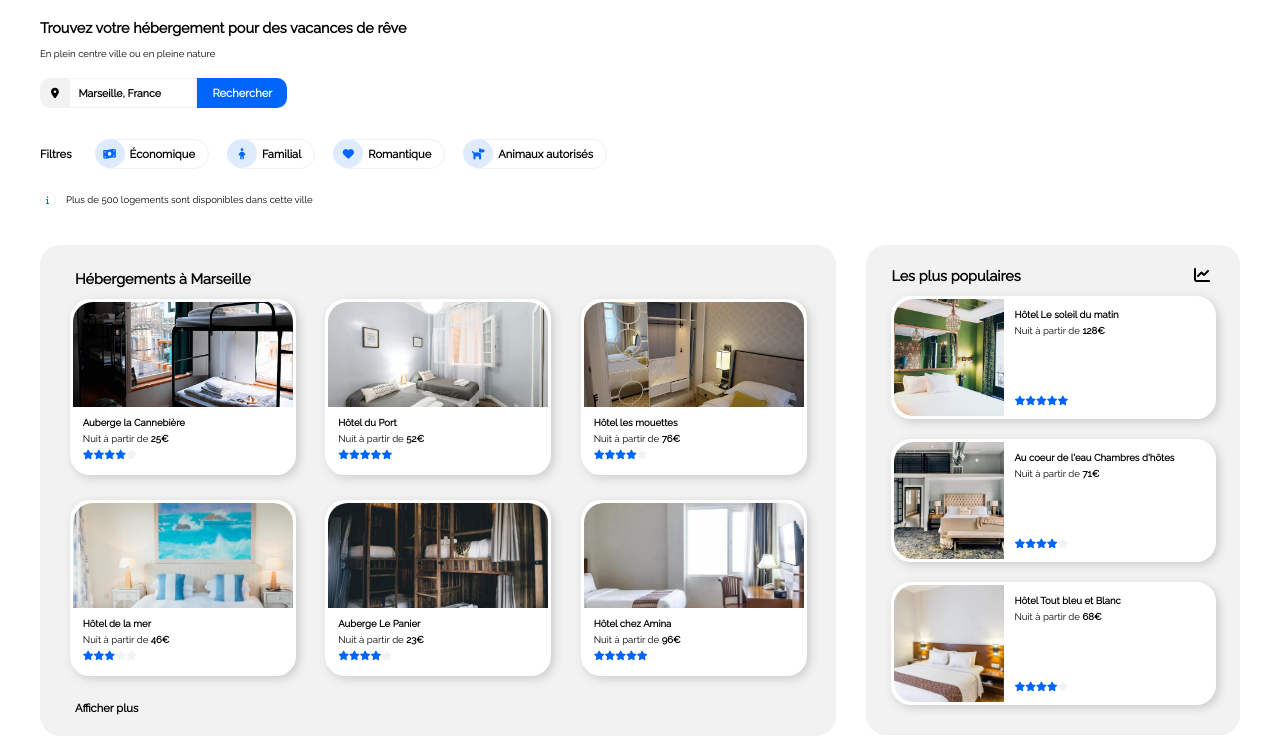
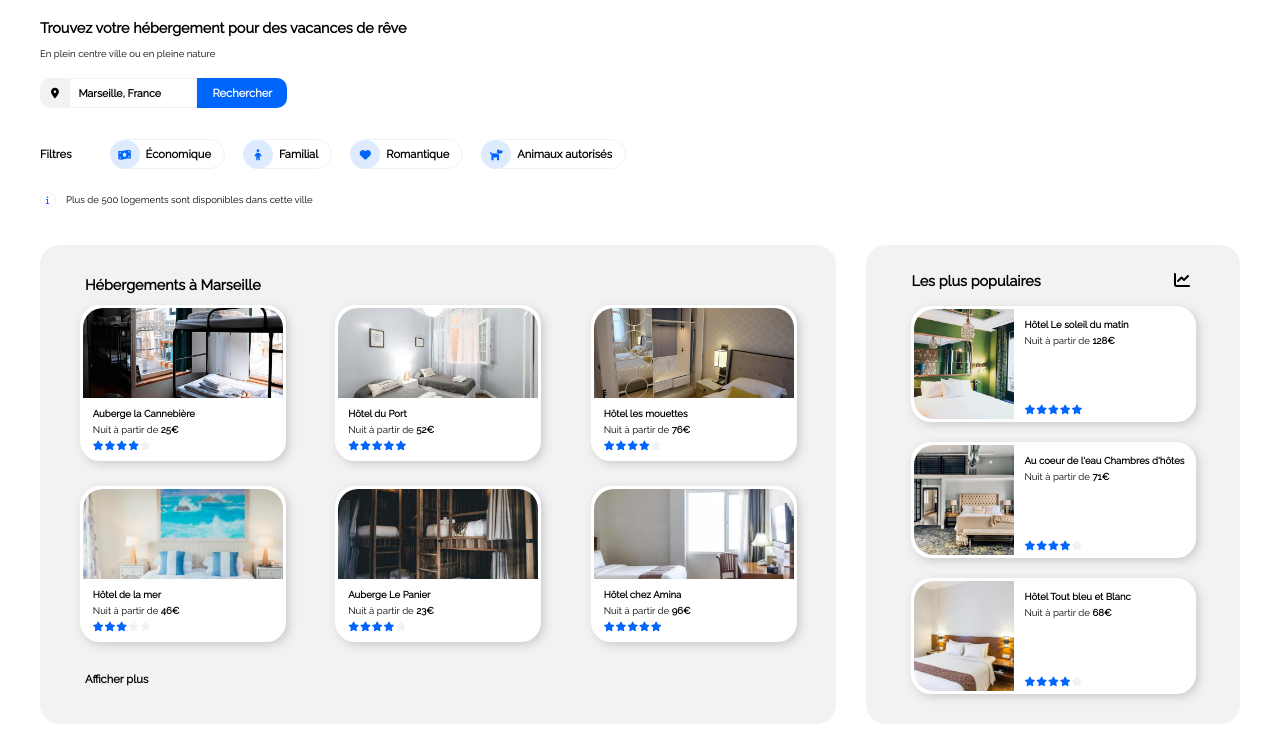
Before and after one commit to giselleLzo/GiselleLazo_2_01032021, a plain HTML site: page index.html in a window 1280 px wide. Shown: the part 63-800 px from the top of the page. Drawn offline with Linux system fonts and the light colour scheme.

Commit message:
Formatted code

```diff
--- a/css/style.css
+++ b/css/style.css
@@ -1,14 +1,10 @@
 body {
   font-family: "Raleway", sans-serif;
-  margin: 0;
+  margin: auto;
   color: #000;
 }
 
-h1 {
-  font-size: 0.9em;
-  font-weight: bold;
-}
-
+h1,
 h2 {
   font-size: 0.9em;
   font-weight: bold;
@@ -32,6 +28,7 @@ p {
 
 header {
   width: 100%;
+  margin: auto;
   display: flex;
   justify-content: space-between;
   align-items: flex-end;
@@ -40,7 +37,6 @@ header {
 
 header img {
   height: 65%;
-  width: auto;
   padding-left: 40px;
 }
 
@@ -83,6 +79,7 @@ nav li:last-child a:hover {
 
 main {
   width: 100%;
+  margin: auto;
   padding-top: 10px;
 }
 
@@ -91,10 +88,6 @@ main {
 #search {
   padding-left: 40px;
   margin-bottom: 30px;
-}
-
-#search p {
-  padding-left: 0px;
 }
 
 form {
@@ -116,38 +109,41 @@ label {
 
 #searchbar {
   border: 1px solid #f2f2f2;
-  padding: 8px 0px 8px 8px;
+  padding: 8px 0 8px 8px;
   font-family: "Raleway", sans-serif;
   font-weight: bold;
   font-size: 1.1em;
 }
 
 #searchsubmit {
+  height: 30px;
   background-color: #0065fc;
-  border-radius: 0px 10px 10px 0px;
+  border-radius: 0 10px 10px 0;
   border: none;
   font-family: "Raleway", sans-serif;
   font-weight: bold;
   font-size: 0.7em;
   color: #fff;
-  height: 30px;
-  padding: 0px 15px;
+  padding: 0 15px;
+}
+
+form span {
+  display: none;
 }
 
 #filter {
   display: flex;
+  justify-content: flex-start;
   align-items: baseline;
 }
 
 #filter h3 {
-  padding-left: 0px;
+  padding-left: 0;
 }
 
 #filter ul {
   display: flex;
   list-style-type: none;
-  justify-content: space-around;
-  padding-left: 25px;
 }
 
 #filter ul li {
@@ -170,19 +166,21 @@ label {
 
 .txt {
   position: relative;
+  height: 14px;
   border: 1.5px solid #f2f2f2;
   border-radius: 20px;
-  padding: 7px 13px 7px 32px;
+  padding: 7px 13px 7px 33px;
 }
 
 .ic {
   position: absolute;
-  background-color: #deebff;
-  border-radius: 50%;
-  top: -1px;
+  top: 0;
   left: -3px;
   width: 30px;
   height: 21px;
+  background-color: #deebff;
+  border-radius: 50%;
+  border-style: none;
   text-align: center;
   padding-top: 8px;
 }
@@ -193,12 +191,12 @@ label {
 }
 
 .fa-info {
+  width: 9px;
+  height: 11px;
   color: #0065fc;
   font-size: 0.5em;
   border-radius: 50%;
   border: 1px solid #f2f2f2;
-  width: 9px;
-  height: 11px;
   padding-left: 5px;
   padding-top: 3px;
 }
@@ -211,52 +209,50 @@ label {
 
 #accommodations {
   display: flex;
-  align-items: flex-start;
-  justify-content: space-around;
-  padding-left: 40px;
-  padding-right: 40px;
+  padding: 0 40px;
 }
 
 #hosting {
   display: flex;
   flex-direction: column;
+  justify-content: center;
   flex: 3;
   background-color: #f2f2f2;
   border-radius: 20px;
-  padding: 25px 0px 10px 0px;
+  padding: 0;
 }
 
 #hosting h2,
 h3 {
-  padding-left: 35px;
-  margin-top: 0px;
+  padding-left: 45px;
+  padding-top: 5px;
+  margin-top: 0;
 }
 
 #hotels {
   display: flex;
-  flex-direction: row;
   flex-wrap: wrap;
   justify-content: space-around;
   align-items: center;
-  padding: 0px 15px;
+  padding: 0 15px;
 }
 
 #hotels a:hover {
   text-decoration: none;
   border: none;
-  padding: 0px;
+  padding: 0;
   color: inherit;
   opacity: 0.7;
 }
 
 article {
+  width: 200px;
+  height: 150px;
   background-color: white;
   border: 3px solid #fff;
   border-radius: 20px;
   box-shadow: 3px 3px 10px #ccc;
   margin-bottom: 25px;
-  width: 220px;
-  height: 170px;
 }
 
 article h4 {
@@ -271,7 +267,7 @@ article p {
 
 figure {
   width: 100%;
-  height: 105px;
+  height: 90px;
   margin: 0;
   padding: 0;
 }
@@ -291,6 +287,7 @@ figure img {
 .fa-star {
   color: #0065fc;
   font-size: 0.6em;
+  padding-right: 1px;
 }
 
 .grey {
@@ -313,34 +310,36 @@ aside {
   display: flex;
   align-items: baseline;
   justify-content: space-between;
+  padding: 5px 20px;
 }
 
 #popular {
   display: flex;
   flex-direction: column;
+  padding: 0 20px;
 }
 
 #popular a:hover {
   text-decoration: none;
   border: none;
-  padding: 0px;
+  padding: 0;
   color: inherit;
   opacity: 0.7;
 }
 
 aside article {
   display: flex;
+  width: 100%;
+  height: 110px;
   background-color: white;
   border: 3px solid #fff;
   border-radius: 20px;
   box-shadow: 3px 3px 10px #ccc;
   margin-bottom: 20px;
-  width: 100%;
-  height: 117px;
 }
 
 aside figure {
-  width: 110px;
+  width: 100px;
   height: 100%;
   margin: 0;
   padding: 0;
@@ -353,14 +352,16 @@ aside figure img {
   border-radius: 20px 0 0 20px;
 }
 
-aside .review {
-  display: flex;
-  padding: 60px 0 0 10px;
-}
-
 .description {
   display: flex;
   flex-direction: column;
+  position: relative;
+}
+
+aside .review {
+  display: flex;
+  position: absolute;
+  top: 90px;
 }
 
 /******* ACTIVITIES SECTION *******/
@@ -519,19 +520,20 @@ footer {
   width: 100%;
   display: flex;
   align-items: flex-start;
+  margin: auto;
   background-color: #f2f2f2;
 }
 
 .footerMenu {
   display: flex;
   flex-direction: column;
-  margin: 30px 0px 20px 0px;
+  margin: 30px 0 20px 0;
   padding-left: 40px;
   width: 30%;
 }
 
 .footerMenu h3 {
-  padding-left: 0px;
+  padding-left: 0;
 }
 
 .footerMenu ul {
@@ -543,7 +545,7 @@ footer {
 
 .footerMenu li {
   border-style: none;
-  padding-bottom: 5px;
+  padding-bottom: 10px;
 }
 
 /******* MEDIA QUERIES *******/
```
Also changed, not shown: index.html (+1 -1 lines). Lines whose indentation alone changed are shown as unchanged.
